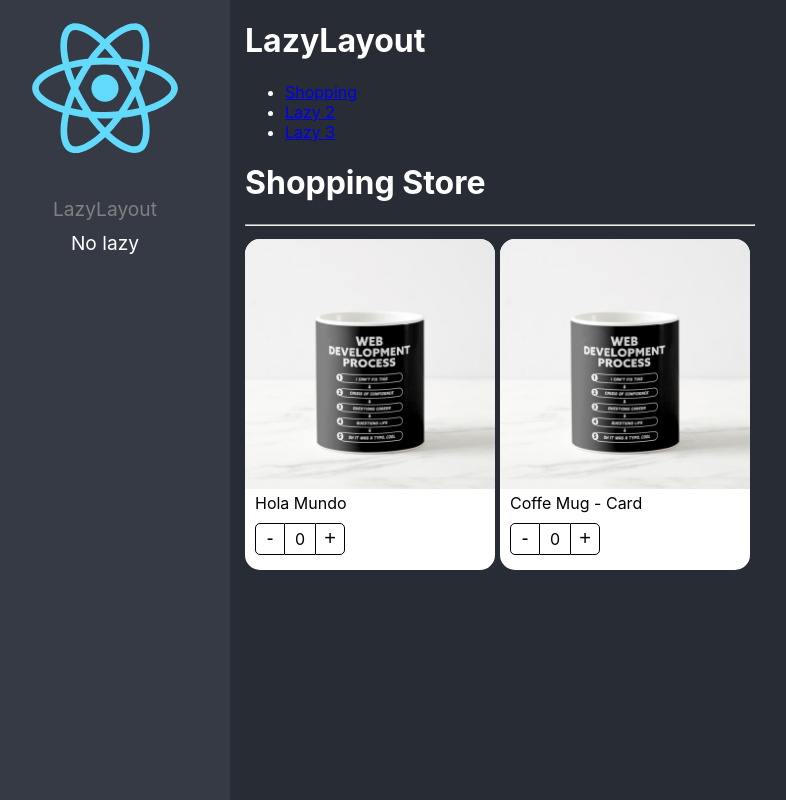
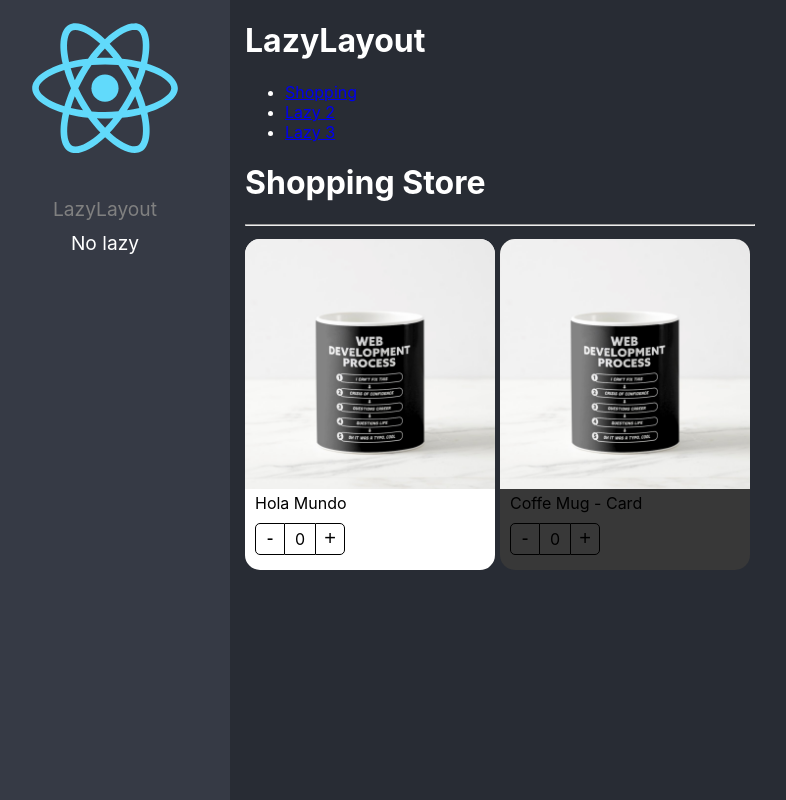
Before and after one commit to Fernanda553/react-initial-app, a React (Create React App) app: page /lazyload/lazy1 in a window 1280 px wide. Shown: the whole page, without its empty margins (20-806 px from the left). Built offline with nearby package versions, Linux system fonts and the light colour scheme.

Commit message:
Custom className

```diff
--- a/src/02-component-patterns/components/ProductCard.tsx
+++ b/src/02-component-patterns/components/ProductCard.tsx
@@ -1,13 +1,19 @@
 import styles from '../styles/styles.module.css'
 import useProduct from '../hooks/useProduct'
-import { createContext, Dispatch, useContext } from 'react'
-import { ProductCardProps, ProductContextProps} from '../interfaces/interfaces'
+import { createContext, Dispatch, ReactElement, useContext } from 'react'
+import { Product, ProductContextProps} from '../interfaces/interfaces'
 
   export const ProductContext = createContext({} as ProductContextProps)
 
     const { Provider } = ProductContext
 
-export const ProductCard = ({children, product }: ProductCardProps) => {
+    export interface Props{
+      product: Product
+      children?: ReactElement | ReactElement[]
+      className?: string
+  }
+
+export const ProductCard = ({children, product , className}: Props) => {
     const { counter, increaseBy} = useProduct()
 
   return (
@@ -16,7 +22,7 @@
         increaseBy,
         product
     }}>
-            <div className={styles.productCard}>
+            <div className={`${ styles.productCard } ${className}`}>
         {children}
 {/*         <ProductImage img={product.img}/>
        <ProductTitle title={product.title}/>
--- a/src/02-component-patterns/pages/ShoppingPage.tsx
+++ b/src/02-component-patterns/pages/ShoppingPage.tsx
@@ -1,4 +1,5 @@
 import { ProductButtons, ProductCard, ProductImage, ProductTitle } from "../components"
+import '../styles/custom-styles.css'
 
 const product = {
   id: '1',
@@ -22,7 +23,10 @@
         <ProductCard.Buttons/>
           </ProductCard>
 
-        <ProductCard product={product}>
+        <ProductCard
+          product={product}
+          className="bg-dark"
+          >
           <ProductImage/>
           <ProductTitle title={''}/>
           <ProductButtons/>
--- /dev/null
+++ b/src/02-component-patterns/styles/custom-styles.css
@@ -0,0 +1,3 @@
+.bg-dark{
+    background-color: rgb(56,56,56);
+}
```
Also changed, not shown: src/02-component-patterns/interfaces/interfaces.ts (+2 -10 lines).
